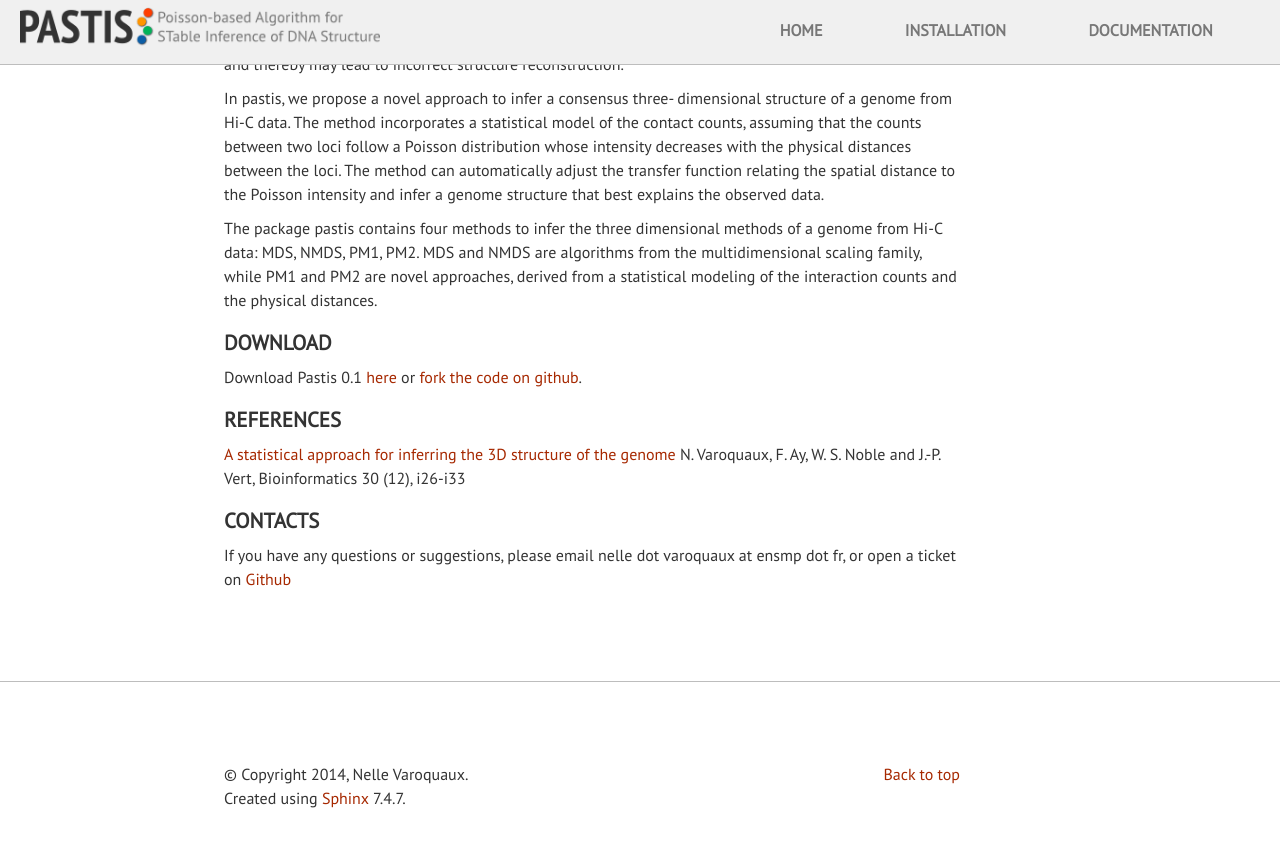
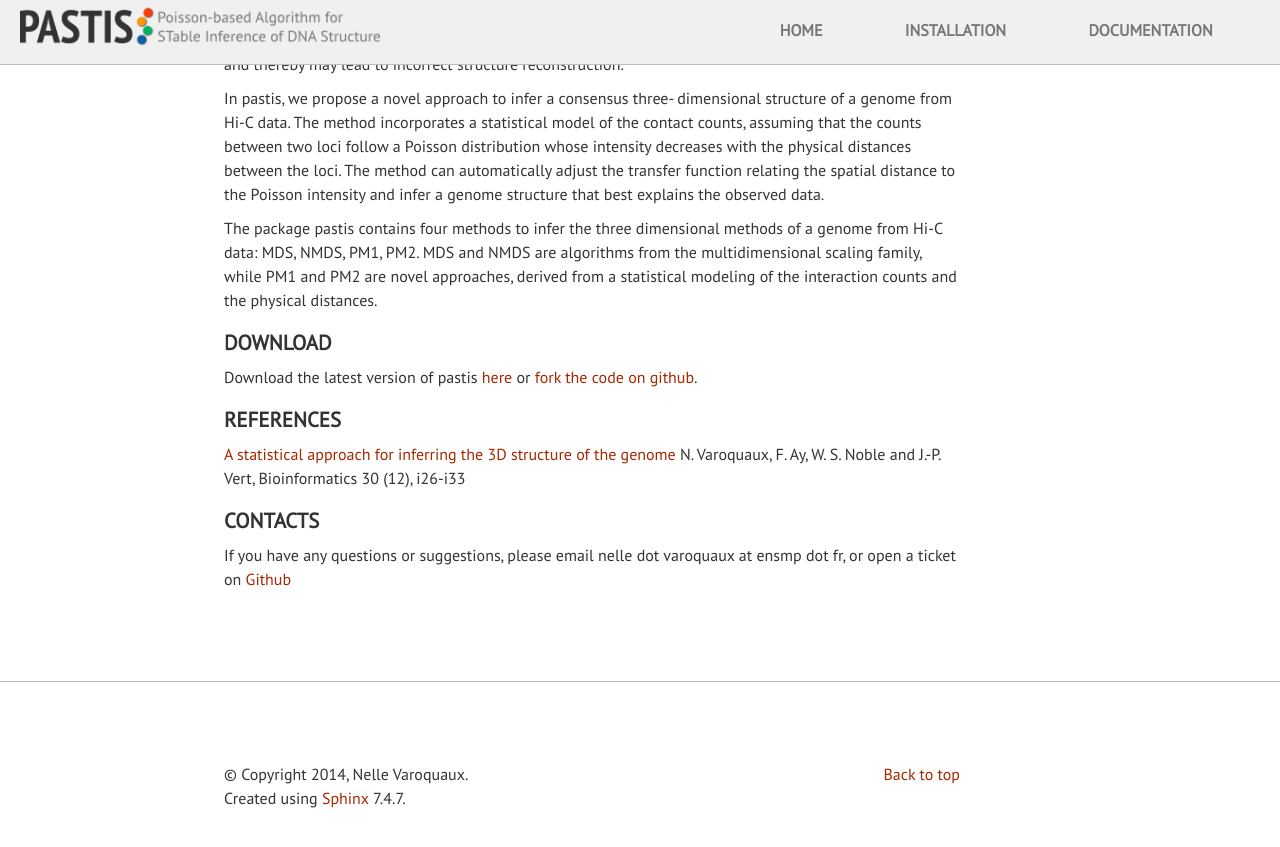
Before and after one commit to hiclib/pastis, a Sphinx documentation site: the page built from doc/index.rst, in a window 1280 px wide and 900 px high, scrolled down 617 px. Shown: the top 847 px of the window. Built offline with Sphinx 7.4.7, drawn with Linux system fonts in a browser that asks for light colours; formulas are drawn with MathJax 3; pages that are not in the unit, such as notebooks, are missing from menus.

Commit message:
DOC don't specify which version to install

```diff
--- a/doc/index.rst
+++ b/doc/index.rst
@@ -39,8 +39,8 @@ counts and the physical distances.
 Download
 ========
 
-Download Pastis 0.1 `here
-<https://github.com/hiclib/pastis/archive/v0.1.0.tar.gz>`_
+Download the latest version of pastis `here
+<https://github.com/hiclib/pastis/releases>`_
 or `fork the code on github <https://github.com/hiclib/pastis/>`_.
 
 References
```
